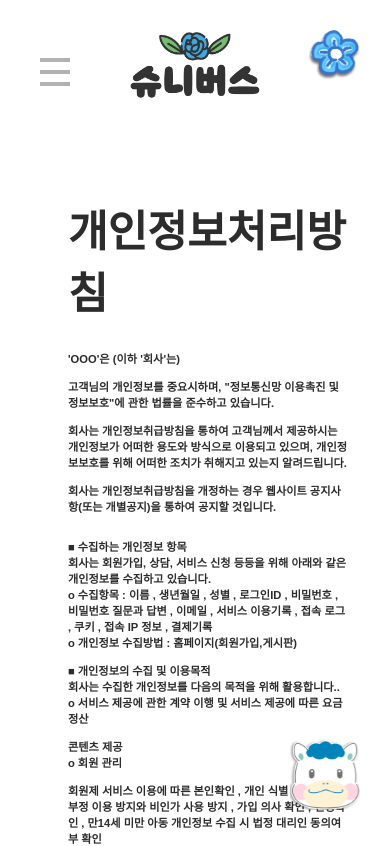
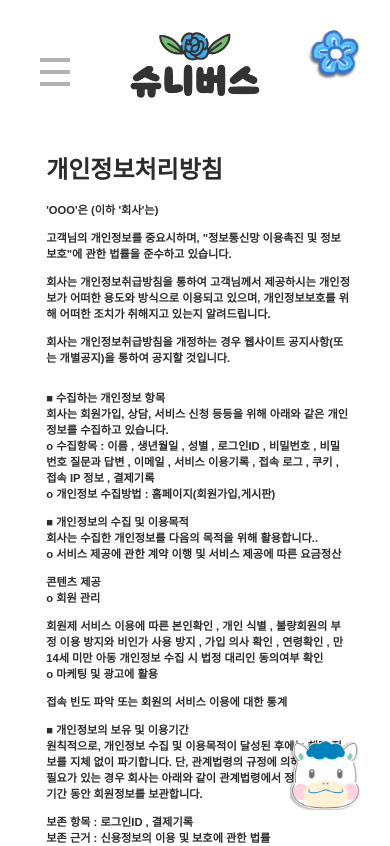
Before and after one commit to ssunivs/front-ssunivs-store, a React (Create React App) app: page /Privacy in a window 390 px wide. Shown: the top 846 px of the page. Built offline with nearby package versions, Linux system fonts and the light colour scheme.

Commit message:
contact privacy mobile

```diff
--- a/src/pages/Privacy.js
+++ b/src/pages/Privacy.js
@@ -4,7 +4,6 @@ import styles from "pages/Privacy.module.css";
 function Privacy(){
     return (
         <div>
-            <br></br>
             <h1 className={styles.Privacy_head}>개인정보처리방침</h1>
             <p className={styles.PrivacyContent}>
             'OOO'은 (이하 '회사'는)<br></br>
--- a/src/pages/Privacy.module.css
+++ b/src/pages/Privacy.module.css
@@ -6,5 +6,15 @@
     margin-left:9%;
     font-size:70%;
     font-weight:bold;
-
 }
+@media screen and (max-width:599px) {
+.Privacy_head{
+    font-size: 150%;
+    margin-left:2%;
+}
+.PrivacyContent{
+    margin-left:2%;
+    font-size:70%;
+    font-weight:bold;
+}
+}
```
